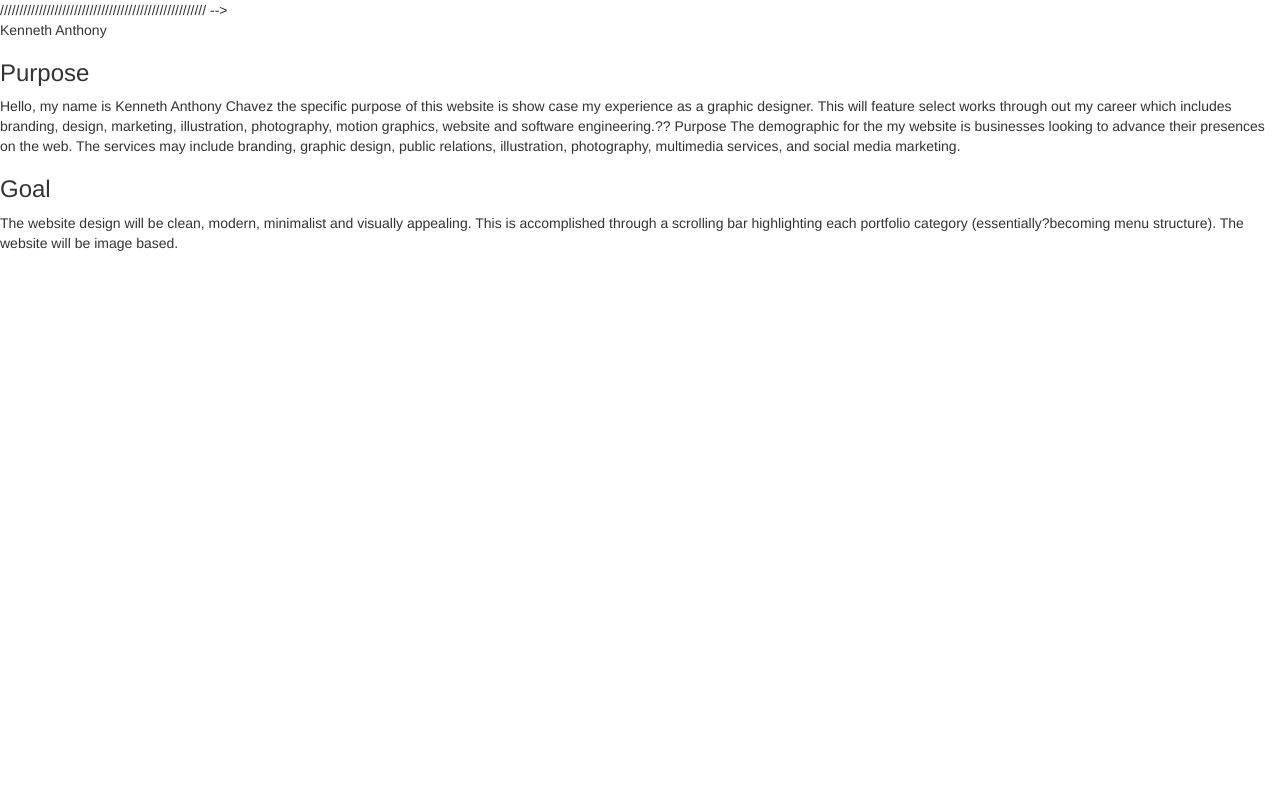
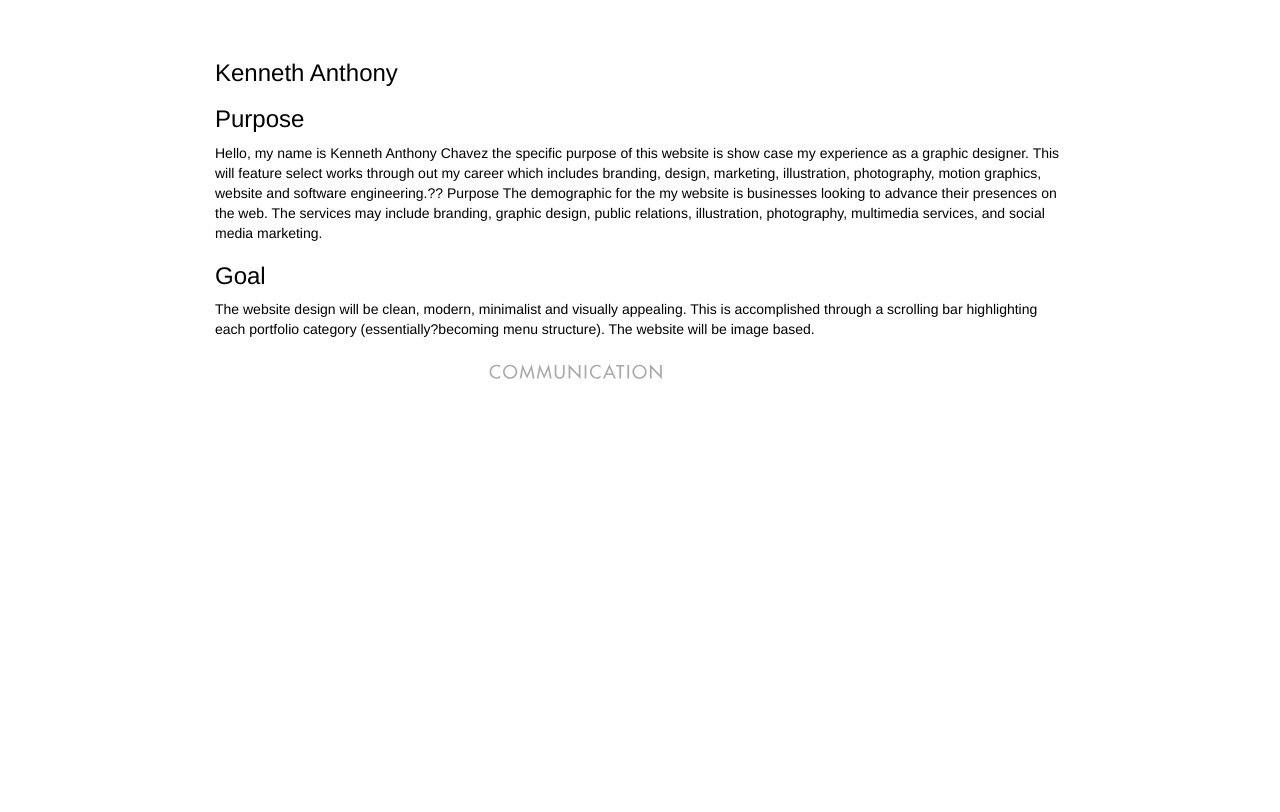
Before and after one commit to kenneth-anthony/kennethanthony.com, a PHP site: page / in a window 1280 px wide. Before the commit the page ends 251 px from the top, so only its background shows below. Run offline with PHP 8.4, Linux system fonts and the light colour scheme; some libraries are stand-ins or nearby versions.

Commit message:
pushing from the mac

```diff
--- a/index.php
+++ b/index.php
@@ -12,7 +12,6 @@
 
 		<!-- kenneth anthony custom style sheet-->
 		<link rel="stylesheet" type="text/css" href="kennethanthony.css">
-		///////////////////////////////////////////////////// -->
 
 		<!-- HTML5 shim and Respond.js for IE8 support of HTML5 elements and media queries -->
 		<!-- WARNING: Respond.js doesn't work if you view the page via file:// -->
@@ -31,16 +30,18 @@
 		<script type="text/javascript" src="//maxcdn.bootstrapcdn.com/bootstrap/3.3.5/js/bootstrap.min.js"></script>
 		<title>Bootstrap 101 Template (DDC Version!)</title>
 	</head>
+
 	<header>
-		<div class="header logo">
-
+		<div class="container">
+			<div class="logo">
+				<img src="media/logos/kennethanthony_logo_heading.svg" alt="logo">
+			</div>
 		</div>
 	</header>
 	<body>
-		<div class="milestionOne">
-			<div class="logo" </div>
+		<div class="container">
 			<p>
-				Kenneth Anthony
+				<h3>Kenneth Anthony</h3>
 
 				<h3>Purpose</h3>
 				Hello, my name is Kenneth Anthony Chavez the specific purpose of this website is show case my experience as a graphic
--- a/kennethanthony.css
+++ b/kennethanthony.css
@@ -0,0 +1,12 @@
+.container {
+	width: 880;
+	hieght: 75px;
+	color: black;
+
+}
+
+.logo {
+	Padding: 20px;
+	width: auto;
+	height: 25px;
+}
```
Also changed, not shown: media/logos/kennethanthony_logo_heading.png (added), media/logos/kennethanthony_logo_heading.svg (added), 1 other file.
